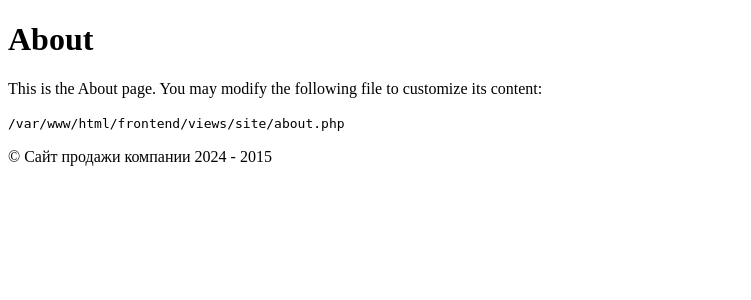
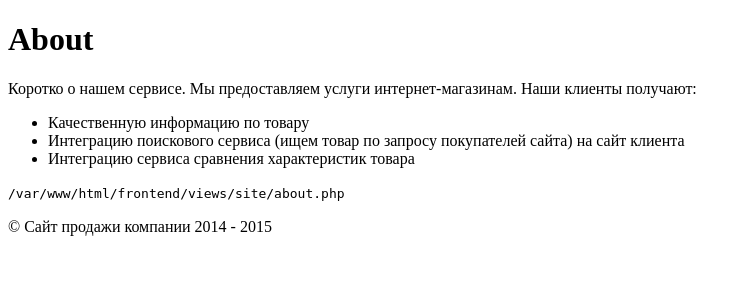
Before and after one commit to rakot9/PCarts, a Yii app: template frontend/views/site/about.php in a window 1280 px wide. Shown: the top 300 px of the page, without its empty margins (0-751 px from the left). Run offline with PHP 8.4 and a stand-in for Yii, Linux system fonts and the light colour scheme; the template is opened without the code that fills it, so the values that code supplies are empty; some libraries are stand-ins or nearby versions.

Commit message:
New text

```diff
--- a/frontend/views/layouts/main.php
+++ b/frontend/views/layouts/main.php
@@ -26,7 +26,7 @@ AppAsset::register($this);
     <div class="wrap">
         <?php
             NavBar::begin([
-                'brandLabel' => 'Сайт продажи информации',
+                'brandLabel' => 'Pcarts',
                 'brandUrl' => Yii::$app->homeUrl,
                 'options' => [
                     'class' => 'navbar-inverse navbar-fixed-top',
@@ -34,8 +34,8 @@ AppAsset::register($this);
             ]);
             $menuItems = [
                 ['label' => 'Домашняя страница', 'url' => ['/site/index']],
-                ['label' => 'О нас', 'url' => ['/site/about']],
-                ['label' => 'Связаться', 'url' => ['/site/contact']],
+                ['label' => 'О проекте', 'url' => ['/site/about']],
+                ['label' => 'Форма связи', 'url' => ['/site/contact']],
             ];
             if (Yii::$app->user->isGuest) {
                 $menuItems[] = ['label' => 'Регистрация', 'url' => ['/site/signup']];
@@ -65,7 +65,7 @@ AppAsset::register($this);
 
     <footer class="footer">
         <div class="container">
-        <p class="pull-left">&copy; Сайт продажи компании 2024 - <?= date('Y') ?></p>
+        <p class="pull-left">&copy; Сайт продажи компании 2014 - <?= date('Y') ?></p>
         <p class="pull-right"><?= Yii::powered() ?></p>
         </div>
     </footer>
--- a/frontend/views/site/about.php
+++ b/frontend/views/site/about.php
@@ -8,7 +8,19 @@ $this->params['breadcrumbs'][] = $this->title;
 <div class="site-about">
     <h1><?= Html::encode($this->title) ?></h1>
 
-    <p>This is the About page. You may modify the following file to customize its content:</p>
+    <p>Коротко о нашем сервисе. Мы предоставляем услуги интернет-магазинам. Наши клиенты получают:
+        <ul>
+            <li>
+                Качественную информацию по товару
+            </li>
+            <li>
+                Интеграцию поискового сервиса (ищем товар по запросу покупателей сайта) на сайт клиента
+            </li>
+            <li>
+                Интеграцию сервиса сравнения характеристик товара
+            </li>
+        </ul>
+    </p>
 
     <code><?= __FILE__ ?></code>
 </div>
```
